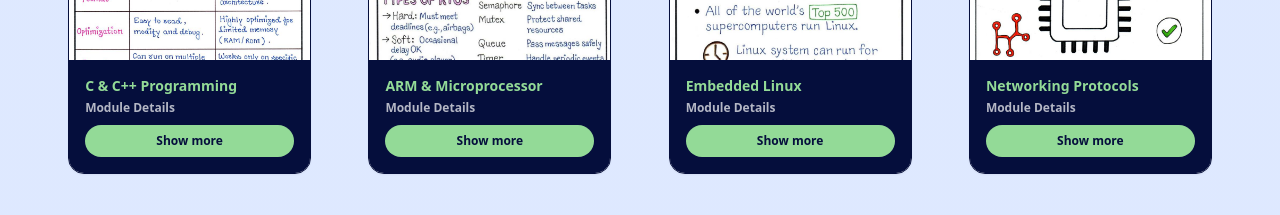
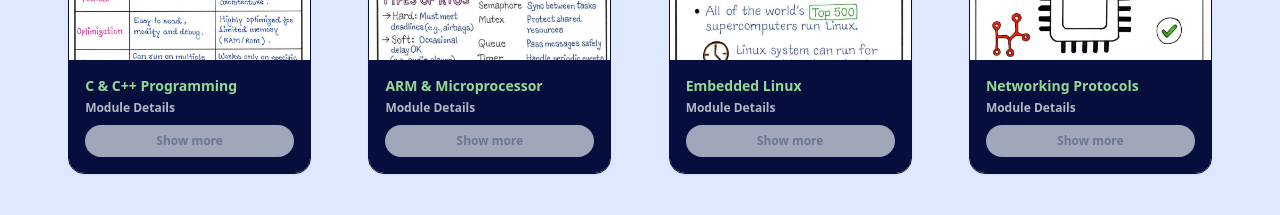
Before and after one commit to ritikpal1122/Pin-And-Paper, a React (Vite) app: page / in a window 1280 px wide. Shown: the part 940-1155 px from the top of the page. Built offline with nearby package versions, Linux system fonts and the light colour scheme.

Commit message:
disable show more

```diff
--- a/src/components/ModulesSection.jsx
+++ b/src/components/ModulesSection.jsx
@@ -127,8 +127,9 @@ const ModuleCard = ({ title, subtitle, accentFrom, accentTo, isFirst = false, im
         <p className="mt-1 text-xs font-semibold text-white/70 text-left w-full">{subtitle}</p>
       </div>
       <button
-        className="w-full py-2 rounded-full text-xs font-semibold"
-        style={{ backgroundColor: "#93DA97", color: "#050E3C" }}
+        className="w-full py-2 rounded-full text-xs font-semibold cursor-not-allowed"
+        style={{ backgroundColor: "#E2E8F0", color: "#94A3B8", opacity: 0.7 }}
+        disabled
       >
         Show more
       </button>
```
